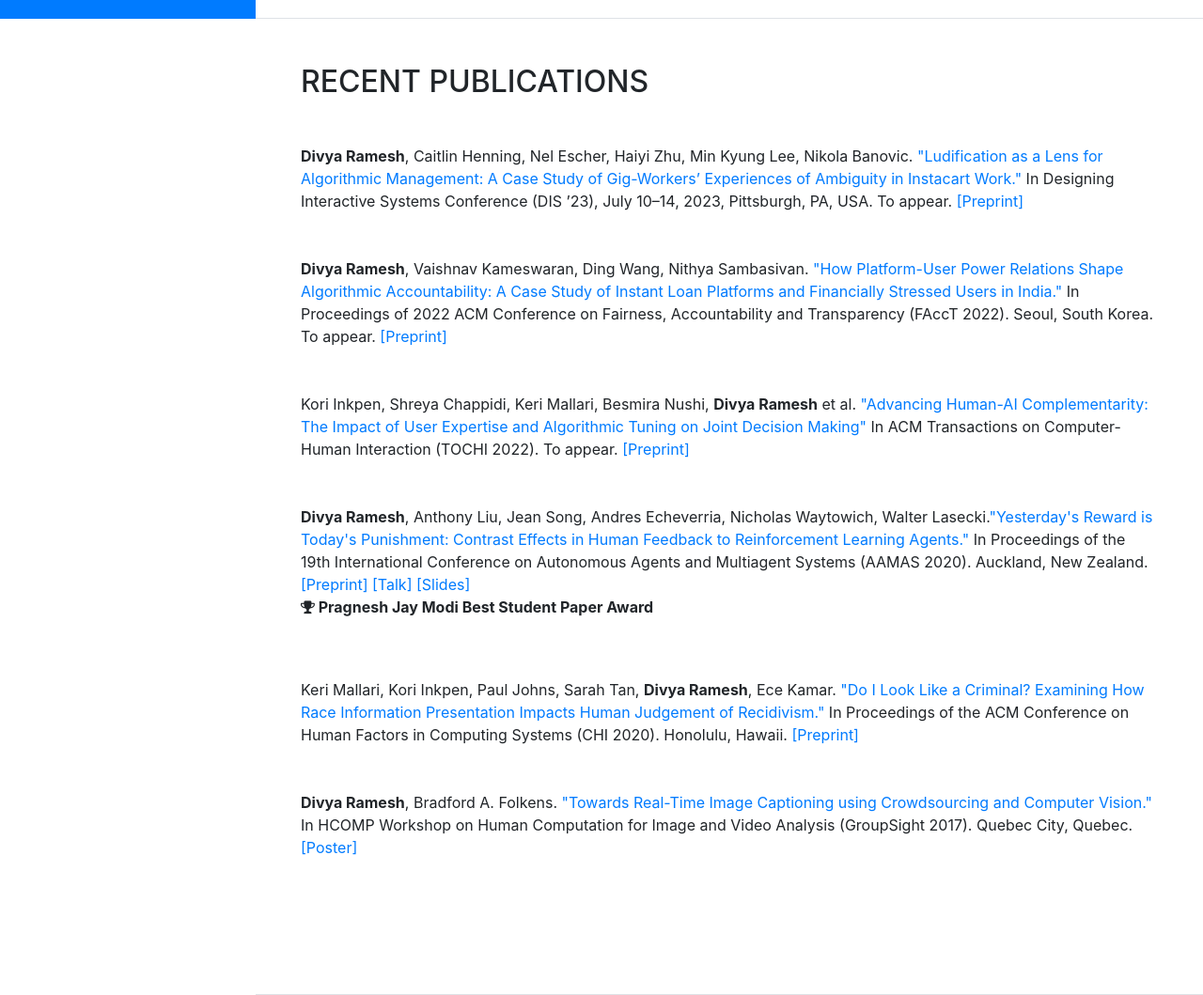
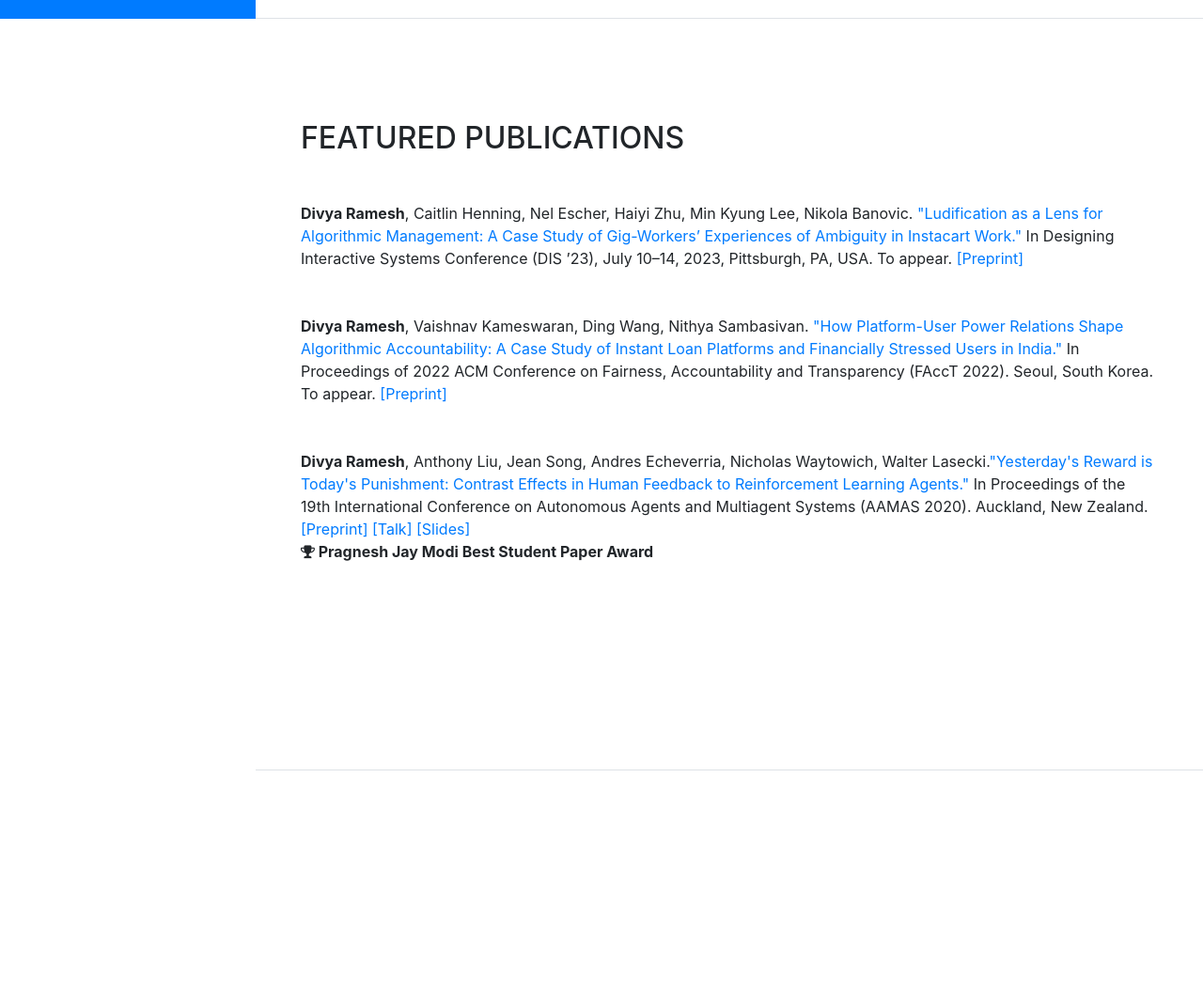
Before and after one commit to dramesh14/dramesh14.github.io, a website with bundled scripts: page index.html in a window 1280 px wide. Shown: the part 780-1839 px from the top of the page at 94% size. After the commit the page ends 1600 px from the top, so only its background shows below. Built offline with nearby package versions, Linux system fonts and the light colour scheme; a web font is replaced by a local one.

Commit message:
update website

```diff
--- a/index.html
+++ b/index.html
@@ -61,11 +61,11 @@
           </h1>
           <div class="subheading mb-5">
           </div>
-          <p class="mb-3">I'm a PhD candidate in <a target=_blank href="https://cse.engin.umich.edu">Computer Science and Engineering at the University of Michigan - Ann Arbor</a>. My research interests lie at the intersection of human-computer interaction, public interest technology, and responsible AI. Specifically, I examine the social, ethical, and design implications of AI in high-stake decision-making domains.</p>
+          <p class="mb-3">I'm a PhD candidate in <a target=_blank href="https://cse.engin.umich.edu">Computer Science and Engineering at the University of Michigan - Ann Arbor</a>. I examine the social, ethical, and design implications of AI in high stakes decision-making domains. Specifically, my research identifies the sociotechnical components necessary to enable accountability and ensure responsible AI innovation.</p>
 
-<p> I use a mix of qualitative and quantitative methods to broadly answer the following questions in my dissertation: a) How might we characterize the strengths and limitations of Human-centered AI approaches to responsible AI innovation? b) How we might reimagine responsible AI frameworks to center the perspectives of marginalized communities?</p>
+<p> My research interests sit at the intersections of human-computer interaction, public interest technology, and responsible AI. I am drawn to research questions that center the perspectives of marginalized communities in the discourse on Responsible AI.</p>
 
-<p> I have published in top-HCI and AI venues such as ACM CHI, FAccT, DIS, TOCHI and AAMAS. I have been recognized with a Best Paper nomination and Pragnesh Jay Modi Best Student Paper award. I am a recipient of the prestigious <a target=_blank href="https://www.quadfellowship.org">2023-24 Quad Fellowship</a>, an initiative of the governments of Australia, India, Japan and the US. I have also contributed to public conversations via popular media outlets such as CNBC TV18 and Techcrunch which influenced policy outcomes for Google in 2023.</p>
+<p> I have published in both HCI and AI venues such as ACM CHI, FAccT, DIS, TOCHI and AAMAS. My work has received a Best Paper nomination and Pragnesh Jay Modi Best Student Paper award. I have also contributed to public conversations via popular media outlets such as <a target=_blank href="https://www.youtube.com/live/qUn4kcfMbgM?si=6oxWBKEZBau2pm2Z">CNBC TV18</a> and <a target=_blank href="https://techcrunch.com/2022/05/30/perceptron-ai-roundup-robots-rocket-league/">Techcrunch</a> which influenced policy outcomes for Google in 2023. I am a <a target=_blank href="https://www.quadfellowship.org">2023-24 Quad Fellow</a> (an initiative of the governments of Australia, India, Japan and the US).</p>
 
 <p>Before starting my PhD, I led the research and development efforts at <a target=_blank href="https://cloudsight.ai">CloudSight Inc.</a> At Cloudsight, I architected the company's first human-AI interaction pipeline for analyzing visual content in real-time, powering many visual recognition apps including the award-winning accessibility app, <a target=_blank href="https://taptapseeapp.com">TapTapSee.</a></p>
 
@@ -109,7 +109,7 @@
 <section class="resume-section p-3 p-lg-5 d-flex flex-column" id="publications">
  <div class="my-auto">
 
-    <h2 class="mb-5">Recent Publications</h2>
+    <h2 class="mb-5">Featured Publications</h2>
        <div class="resume-item d-flex flex-column mb-5">
            <div class="resume-content">
 
@@ -129,11 +129,6 @@ Study of Gig-Workers’ Experiences of Ambiguity in Instacart Work."</a> In Desi
         </div>
           </div>
 
-              <div class="resume-item d-flex flex-column flex-md-row mb-5">
-                   <div class="resume-content mr-auto">
-                       Kori Inkpen, Shreya Chappidi, Keri Mallari, Besmira Nushi, <b>Divya Ramesh</b> et al. <a target="_blank" class="mb-3" href="">"Advancing Human-AI Complementarity: The Impact of User Expertise and Algorithmic Tuning on Joint Decision Making"</a> In ACM Transactions on Computer-Human Interaction (TOCHI 2022). To appear.<a target="_blank" class="mb-3" href=""> [Preprint] </a>
-                  </div>
-                   </div>
 
             <div class="resume-item d-flex flex-column flex-md-row mb-5">
               <div class="resume-content mr-auto">
@@ -142,18 +137,6 @@ Study of Gig-Workers’ Experiences of Ambiguity in Instacart Work."</a> In Desi
 <p><i class="fa fa-trophy fa-stack-0.5x" aria-hidden="true"></i><b> Pragnesh Jay Modi Best Student Paper Award </b></p>
 	</div>
           </div>
-
-          <div class="resume-item d-flex flex-column flex-md-row mb-5">
-            <div class="resume-content mr-auto">
-             Keri Mallari, Kori Inkpen, Paul Johns, Sarah Tan, <b>Divya Ramesh</b>, Ece Kamar. <a target = "_blank" class="mb-3" href="https://arxiv.org/abs/2002.01111">"Do I Look Like a Criminal? Examining How Race Information Presentation Impacts Human Judgement of Recidivism."</a> In Proceedings of the ACM Conference on Human Factors in Computing Systems (CHI 2020). Honolulu, Hawaii.<a target = "_blank" class="mb-3" href="https://arxiv.org/abs/2002.01111"> [Preprint] </a>
-            </div>
-        </div>
-
-            <div class="resume-item d-flex flex-column flex-md-row mb-5">
-                <div class="resume-content mr-auto">
-                  <b>Divya Ramesh</b>, Bradford A. Folkens.  <a target="_blank" class="mb-3" href="pdf/RameshFolkens_GroupSight_Poster.pdf">"Towards Real-Time Image Captioning using Crowdsourcing and Computer Vision."</a> In HCOMP Workshop on Human Computation for Image and Video Analysis (GroupSight 2017). Quebec City, Quebec.<a target="_blank" class="mb-3" href="pdf/RameshFolkens_GroupSight_Poster.pdf"> [Poster] </a>
-                </div>
-            </div>
 
 
             </div>
```
